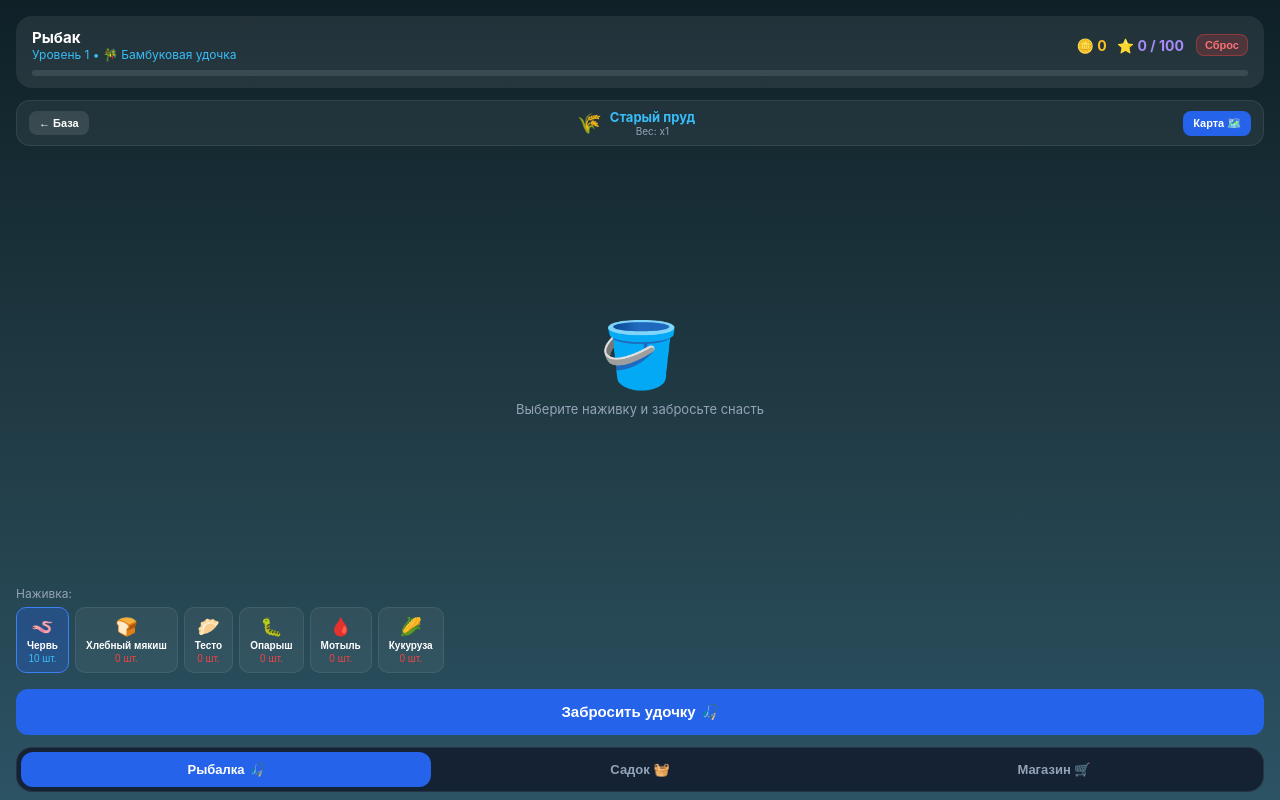
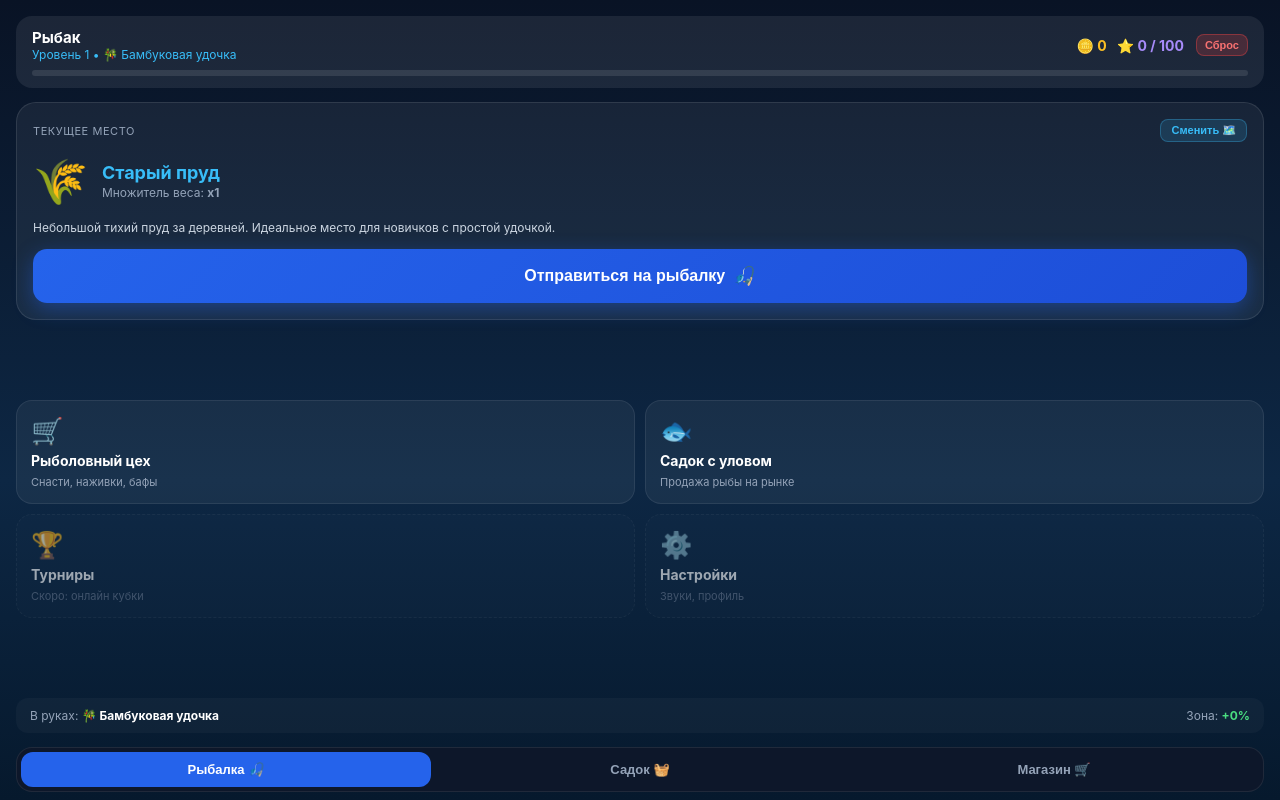
Before and after one commit to tourist217/fishing-game, a React (Vite) app: page / in a window 1280 px wide. Built offline with nearby package versions, Linux system fonts and the light colour scheme.

Commit message:
fix syntax error in App.tsx

```diff
--- a/src/App.tsx
+++ b/src/App.tsx
@@ -9,6 +9,7 @@ import { FishingScreen, type GameState } from './components/FishingScreen';
 import { InventoryScreen, type CaughtFishItem } from './components/InventoryScreen';
 import { ShopScreen, type UpgradesState } from './components/ShopScreen';
 import { MapScreen } from './components/MapScreen';
+import { HomeScreen } from './components/HomeScreen';
 
 interface ActiveFishState extends CaughtFishItem {
   rodBrokenRisk?: boolean;
@@ -50,10 +51,10 @@ export default function App() {
     return saved ? JSON.parse(saved) : ['bamboo'];
   });
 
-  // Локации и водоёмы
   const [selectedLocationId, setSelectedLocationId] = useState<string>(
     () => localStorage.getItem('fg_selected_location') || DEFAULT_LOCATION_ID
   );
+  const [isAtPond, setIsAtPond] = useState<boolean>(false);
   const [isMapOpen, setIsMapOpen] = useState<boolean>(false);
 
   const [activeTab, setActiveTab] = useState<ActiveTab>('fishing');
@@ -114,7 +115,7 @@ export default function App() {
     return () => clearInterval(interval);
   }, [currentBaitCapacity]);
 
-  // Сохранения
+  // Сохранения в localStorage
   useEffect(() => { localStorage.setItem('fg_coins', coins.toString()); }, [coins]);
   useEffect(() => { localStorage.setItem('fg_exp', exp.toString()); }, [exp]);
   useEffect(() => { localStorage.setItem('fg_level', level.toString()); }, [level]);
@@ -162,7 +163,6 @@ export default function App() {
     triggerHaptic('selection');
 
     setTimeout(() => {
-      // Передаем уровень удочки, наживку и модификатор веса водоема
       const generated = getRandomFish(playerRodLevel, selectedBaitId, currentLocation.weightModifier);
       const finalPrice = Math.round(generated.price * currentRod.goldBonus);
       setCurrentFish({
@@ -280,7 +280,7 @@ export default function App() {
         height: '100%',
         padding: '16px 16px 8px 16px',
         justifyContent: 'space-between',
-        background: currentLocation.gradient,
+        background: isAtPond ? currentLocation.gradient : 'linear-gradient(180deg, #091325 0%, #0d2744 60%, #06192d 100%)',
         userSelect: 'none',
         transition: 'background 0.5s ease',
       }}
@@ -295,9 +295,8 @@ export default function App() {
         rodIcon={currentRod.icon}
       />
 
-      {/* Экран карты или рыбалки */}
-      {activeTab === 'fishing' && (
-        isMapOpen ? (
+      {/* Экран карты водоёмов */}
+      {isMapOpen && (
         <MapScreen
           playerLevel={level}
           currentLocationId={selectedLocationId}
@@ -307,10 +306,16 @@ export default function App() {
           }}
           onGoFishing={() => {
             setIsMapOpen(false);
+            setIsAtPond(true);
+            setActiveTab('fishing');
             triggerHaptic('notification');
           }}
         />
-        ) : (
+      )}
+
+      {/* Если карта закрыта */}
+      {!isMapOpen && activeTab === 'fishing' && (
+        isAtPond ? (
           <FishingScreen
             gameState={gameState}
             tension={tension}
@@ -322,6 +327,10 @@ export default function App() {
             selectedBaitId={selectedBaitId}
             baits={baits}
             currentLocation={currentLocation}
+            onBackToHub={() => {
+              setIsAtPond(false);
+              triggerHaptic('selection');
+            }}
             onOpenMap={() => {
               setIsMapOpen(true);
               triggerHaptic('selection');
@@ -337,10 +346,28 @@ export default function App() {
             onPullEnd={() => { isPullingRef.current = false; }}
             onDismissModal={() => { if (canDismissModal) setGameState('idle'); }}
           />
+        ) : (
+          <HomeScreen
+            currentLocation={currentLocation}
+            currentRod={currentRod}
+            inventoryCount={inventory.length}
+            onGoFishing={() => {
+              setIsAtPond(true);
+              triggerHaptic('notification');
+            }}
+            onOpenMap={() => {
+              setIsMapOpen(true);
+              triggerHaptic('selection');
+            }}
+            onNavigateTab={(tab) => {
+              setActiveTab(tab);
+              triggerHaptic('selection');
+            }}
+          />
         )
       )}
 
-      {activeTab === 'inventory' && (
+      {!isMapOpen && activeTab === 'inventory' && (
         <InventoryScreen
           inventory={inventory}
           getRarityLabel={getRarityLabel}
@@ -358,7 +385,7 @@ export default function App() {
         />
       )}
 
-      {activeTab === 'shop' && (
+      {!isMapOpen && activeTab === 'shop' && (
         <ShopScreen
           coins={coins}
           level={level}
@@ -388,7 +415,7 @@ export default function App() {
         activeTab={activeTab}
         onTabChange={(tab) => {
           setActiveTab(tab);
-          if (tab !== 'fishing') setIsMapOpen(false);
+          setIsMapOpen(false);
           triggerHaptic('selection');
         }}
         inventoryCount={inventory.length}
```
Lines whose indentation alone changed are shown as unchanged.
